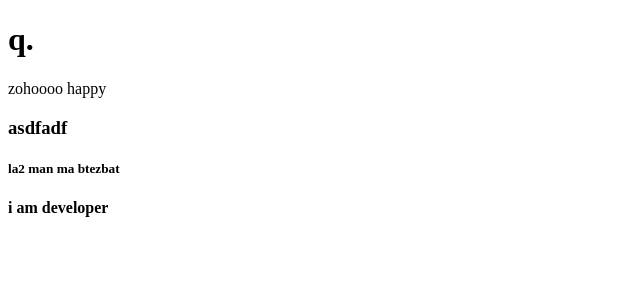
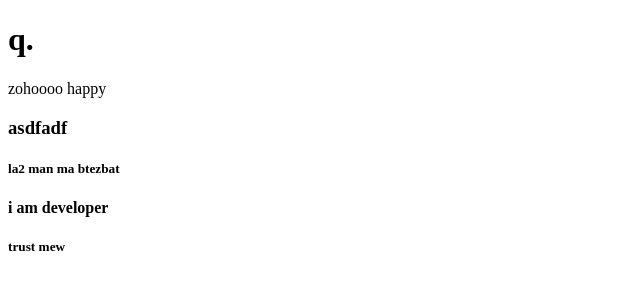
Before and after one commit to qais-aboujaoude/qais-aboujaoude.github.io, a Nuxt app: page / in a window 1280 px wide. Shown: the top 300 px of the page, without its empty margins (0-640 px from the left). Built offline with nearby package versions, Linux system fonts and the light colour scheme.

Commit message:
asdfasdf

```diff
--- a/pages/index.vue
+++ b/pages/index.vue
@@ -5,5 +5,6 @@
     <h3>asdfadf</h3>
     <h5>la2 man ma btezbat</h5>
     <h4>i am developer</h4>
+    <h5>trust mew</h5>
   </div>
 </template>
```
Also changed, not shown: 1 other file (tests, documents, lock files or other folders).
